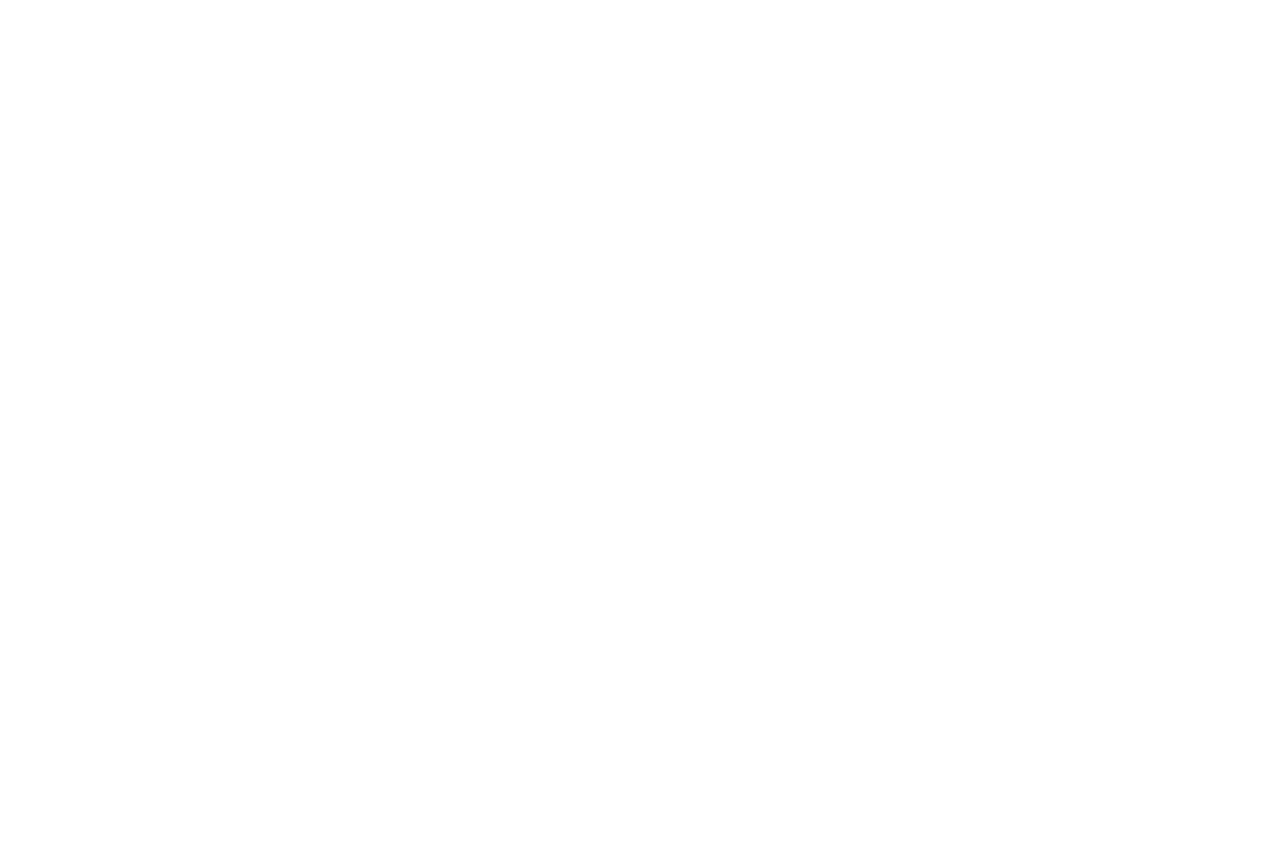
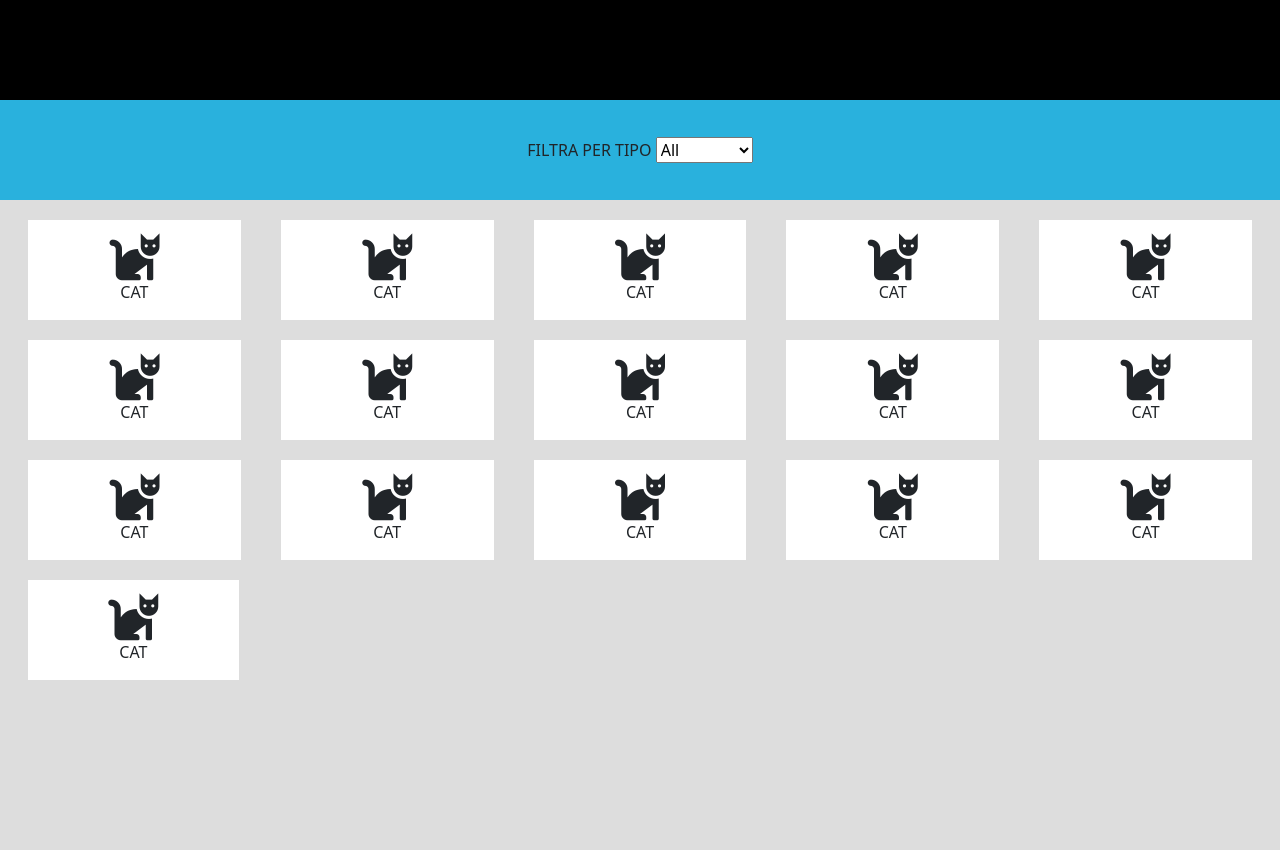
Before and after one commit to PittiglioFrancesco/js-es6-icons, a plain HTML site: page index.html in a window 1280 px wide. Before the commit the page ends 800 px from the top, so only its background shows below. Drawn offline with nearby package versions, Linux system fonts and the light colour scheme.

Commit message:
milestone 1

```diff
--- a/css/style.css
+++ b/css/style.css
@@ -0,0 +1,35 @@
+*{
+    margin: 0;
+    padding: 0;
+    box-sizing: border-box;
+}
+
+header{
+    height: 100px;
+    width: 100vw;
+    background-color: black;
+}
+
+nav{
+    height: 100px;
+    width: 100vw;
+    background-color: #29B1DD;
+}
+
+main{
+    height: calc(100vh - 150px);
+    width: 100vw;
+    background-color: #DDDDDD;
+    padding: 20px;
+}
+
+.icona{
+    background-color: #fff;
+    height: 100px;
+    margin: 20px;
+    padding: 10px;
+}
+
+i{
+    font-size: 50px;
+}
--- a/index.html
+++ b/index.html
@@ -7,6 +7,7 @@
     <link rel="stylesheet" href="js/script.js">
     <link rel="stylesheet" href="css/style.css">
     <link rel="stylesheet" href="https://cdnjs.cloudflare.com/ajax/libs/font-awesome/5.15.3/css/all.min.css" integrity="sha512-iBBXm8fW90+nuLcSKlbmrPcLa0OT92xO1BIsZ+ywDWZCvqsWgccV3gFoRBv0z+8dLJgyAHIhR35VZc2oM/gI1w==" crossorigin="anonymous" referrerpolicy="no-referrer" />
+    <link href="https://cdn.jsdelivr.net/npm/bootstrap@5.0.1/dist/css/bootstrap.min.css" rel="stylesheet" integrity="sha384-+0n0xVW2eSR5OomGNYDnhzAbDsOXxcvSN1TPprVMTNDbiYZCxYbOOl7+AMvyTG2x" crossorigin="anonymous">
 
     <title>Icons</title>
 </head>
@@ -16,9 +17,114 @@
     Milestone 2 Coloriamo le icone per tipo
     Milestone 3 Creiamo una select con i tipi di icone e usiamola per filtrare le icone -->
 
+    <header></header>
 
+    <nav class="d-flex justify-content-center align-items-center">
+        <span class="text-uppercase text-center">
+            filtra per tipo
+            <select name="select" id="select">
+                <option value="All">All</option>
+                <option value="Animal">Animal</option>
+                <option value="Vegetable">Vegetable</option>
+                <option value="User">User</option>
+            </select>
+        </span>
+    </nav>
+
+    <main>
+
+        <div class="row justify-content-between">
+            <div class="col icona text-center">
+                <i class="fas fa-cat d-block"></i>
+                <span class="text-uppercase">Cat</span>
+            </div>
+
+            <div class="col icona text-center">
+                <i class="fas fa-cat d-block"></i>
+                <span class="text-uppercase">Cat</span>
+            </div>
+
+            <div class="col icona text-center">
+                <i class="fas fa-cat d-block"></i>
+                <span class="text-uppercase">Cat</span>
+            </div>
+
+            <div class="col icona text-center">
+                <i class="fas fa-cat d-block"></i>
+                <span class="text-uppercase">Cat</span>
+            </div>
+
+            <div class="col icona text-center">
+                <i class="fas fa-cat d-block"></i>
+                <span class="text-uppercase">Cat</span>
+            </div>
+        </div>
+
+        <div class="row justify-content-between">
+            <div class="col icona text-center">
+                <i class="fas fa-cat d-block"></i>
+                <span class="text-uppercase">Cat</span>
+            </div>
+
+            <div class="col icona text-center">
+                <i class="fas fa-cat d-block"></i>
+                <span class="text-uppercase">Cat</span>
+            </div>
+
+            <div class="col icona text-center">
+                <i class="fas fa-cat d-block"></i>
+                <span class="text-uppercase">Cat</span>
+            </div>
+
+            <div class="col icona text-center">
+                <i class="fas fa-cat d-block"></i>
+                <span class="text-uppercase">Cat</span>
+            </div>
+
+            <div class="col icona text-center">
+                <i class="fas fa-cat d-block"></i>
+                <span class="text-uppercase">Cat</span>
+            </div>
+        </div>
+
+        <div class="row justify-content-between">
+            <div class="col icona text-center">
+                <i class="fas fa-cat d-block"></i>
+                <span class="text-uppercase">Cat</span>
+            </div>
+
+            <div class="col icona text-center">
+                <i class="fas fa-cat d-block"></i>
+                <span class="text-uppercase">Cat</span>
+            </div>
+
+            <div class="col icona text-center">
+                <i class="fas fa-cat d-block"></i>
+                <span class="text-uppercase">Cat</span>
+            </div>
+
+            <div class="col icona text-center">
+                <i class="fas fa-cat d-block"></i>
+                <span class="text-uppercase">Cat</span>
+            </div>
+
+            <div class="col icona text-center">
+                <i class="fas fa-cat d-block"></i>
+                <span class="text-uppercase">Cat</span>
+            </div>
+        </div>
+
+        <div class="row justify-content-between">
+            <div class="col-2 icona text-center">
+                <i class="fas fa-cat d-block"></i>
+                <span class="text-uppercase">Cat</span>
+            </div>
+        </div>
+
+    </main>
 
 
     <script src="js/script.js"></script>
+    <script src="https://cdn.jsdelivr.net/npm/bootstrap@5.0.1/dist/js/bootstrap.bundle.min.js" integrity="sha384-gtEjrD/SeCtmISkJkNUaaKMoLD0//ElJ19smozuHV6z3Iehds+3Ulb9Bn9Plx0x4" crossorigin="anonymous"></script>
 </body>
 </html>
```
